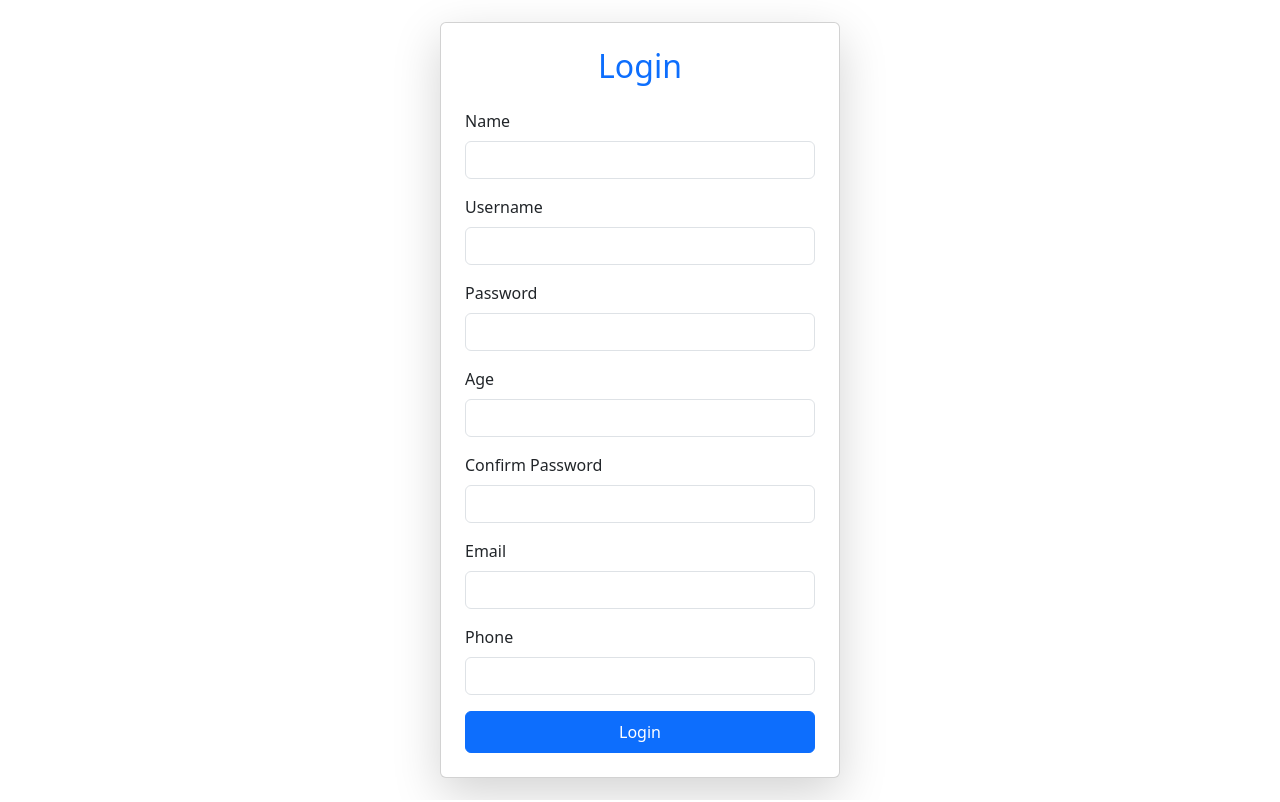
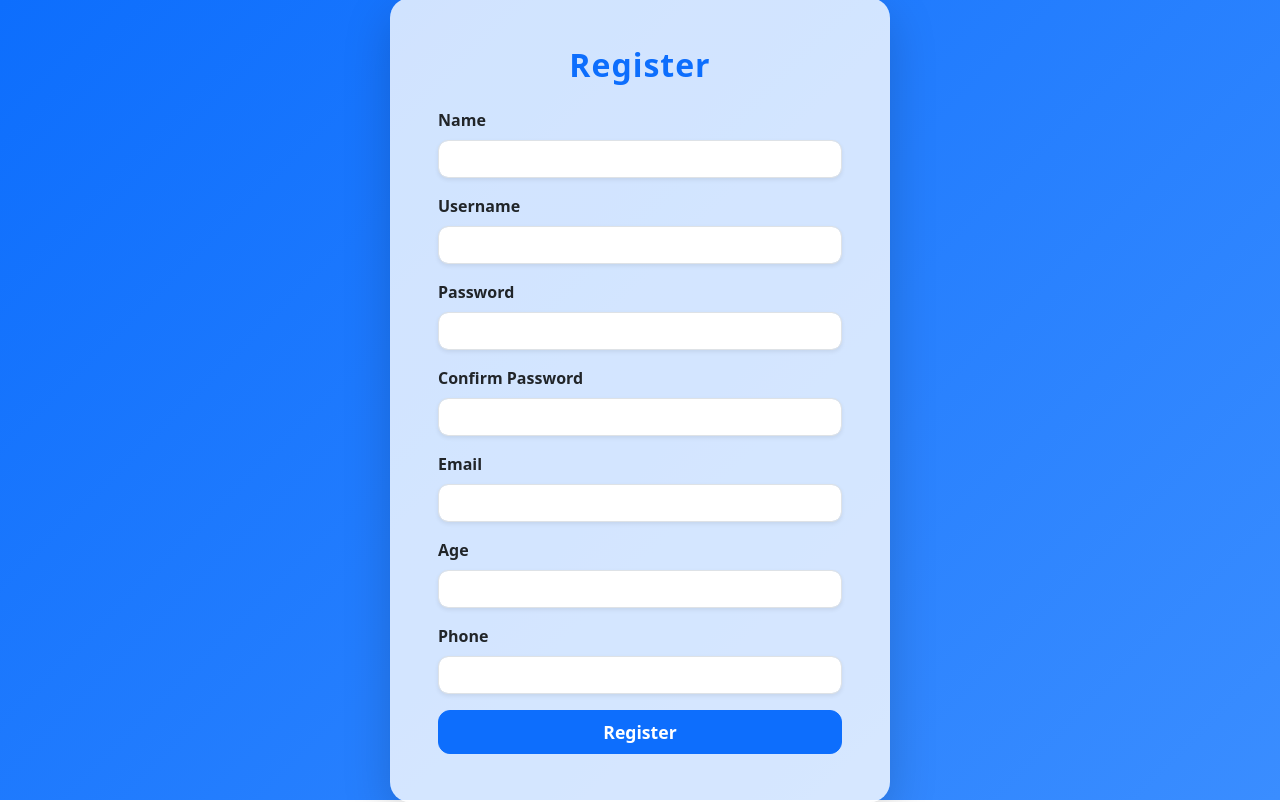
Before and after one commit to Ghostnodedev/primexchange, a Next.js app: page /register in a window 1280 px wide. Built offline with nearby package versions, Linux system fonts and the light colour scheme.

Commit message:
final structure demo header and logn and register

```diff
--- a/app/component/header.jsx
+++ b/app/component/header.jsx
@@ -61,7 +61,7 @@ export default function Navbar() {
               <a className="nav-link text-white" href="/home">Home</a>
             </li>
             <li className="nav-item">
-              <a className="nav-link text-white" href="/account">Account</a>
+              <a className="nav-link text-white" href="/contact us">contact us</a>
             </li>
             <li className="nav-item">
               <a className="nav-link text-white" href="/exchange">Exchange</a>
--- a/app/register/page.js
+++ b/app/register/page.js
@@ -1,8 +1,8 @@
 "use client";
 import { useState } from "react";
-import { useRouter } from "next/navigation"; // ✅ Correct import
+import { useRouter } from "next/navigation";
 
-export default function LoginPage() {
+export default function RegisterPage() {
   const [message, setMessage] = useState("");
   const router = useRouter();
 
@@ -29,11 +29,13 @@ export default function LoginPage() {
         }
       );
 
+      const data = await res.json();
+
       if (res.ok) {
-        setMessage("Login successful! Redirecting...");
-        setTimeout(() => router.push("/login"), 1500); // ✅ Now it will work
+        setMessage("Registration successful! Redirecting...");
+        setTimeout(() => router.push("/login"), 1500);
       } else {
-        setMessage("Login failed. Check your credentials.");
+        setMessage(data.message || "Registration failed. Check your input.");
       }
     } catch (err) {
       setMessage("Network error");
@@ -42,89 +44,78 @@ export default function LoginPage() {
   };
 
   return (
-    <div className="container d-flex justify-content-center align-items-center vh-100">
+    <div
+      className="d-flex justify-content-center align-items-center vh-100 p-3"
+      style={{
+        background: "linear-gradient(135deg, #0d6efd, #3a8dff)",
+        minHeight: "100vh",
+      }}
+    >
       <div
-        className="card shadow-lg p-4"
-        style={{ width: "100%", maxWidth: "400px" }}
+        className="card shadow-lg p-5 border-0"
+        style={{
+          width: "100%",
+          maxWidth: "500px",
+          borderRadius: "20px",
+          backgroundColor: "#ffffffcc",
+          boxShadow: "0 12px 40px rgba(0,0,0,0.25)",
+          transition: "0.3s",
+        }}
       >
-        <h2 className="text-center text-primary mb-4">Login</h2>
+        <h2
+          className="text-center text-primary mb-4"
+          style={{ fontWeight: "700", letterSpacing: "1px", fontSize: "2rem" }}
+        >
+          Register
+        </h2>
+
         <form onSubmit={handleSubmit}>
-          <div className="mb-3">
-            <label htmlFor="Name" className="form-label">
-              Name
-            </label>
-            <input type="text" name="name" className="form-control" required />
-          </div>
+          {[
+            { label: "Name", type: "text", name: "name" },
+            { label: "Username", type: "text", name: "username" },
+            { label: "Password", type: "password", name: "password" },
+            { label: "Confirm Password", type: "password", name: "confirmpassword" },
+            { label: "Email", type: "email", name: "email" },
+            { label: "Age", type: "number", name: "age" },
+            { label: "Phone", type: "tel", name: "phone" },
+          ].map((field) => (
+            <div className="mb-3" key={field.name}>
+              <label htmlFor={field.name} className="form-label fw-semibold text-dark">
+                {field.label}
+              </label>
+              <input
+                type={field.type}
+                name={field.name}
+                className="form-control shadow-sm"
+                required
+                style={{
+                  borderRadius: "10px",
+                  transition: "0.3s",
+                }}
+              />
+            </div>
+          ))}
 
-          <div className="mb-3">
-            <label htmlFor="username" className="form-label">
-              Username
-            </label>
-            <input
-              type="text"
-              name="username"
-              className="form-control"
-              required
-            />
-          </div>
-
-          <div className="mb-3">
-            <label htmlFor="password" className="form-label">
-              Password
-            </label>
-            <input
-              type="password"
-              name="password"
-              className="form-control"
-              required
-            />
-          </div>
-
-          <div className="mb-3">
-            <label htmlFor="age" className="form-label">
-              Age
-            </label>
-            <input type="number" name="age" className="form-control" required />
-          </div>
-
-          <div className="mb-3">
-            <label htmlFor="confirmpassword" className="form-label">
-              Confirm Password
-            </label>
-            <input
-              type="password"
-              name="confirmpassword"
-              className="form-control"
-              required
-            />
-          </div>
-
-          <div className="mb-3">
-            <label htmlFor="email" className="form-label">
-              Email
-            </label>
-            <input
-              type="email"
-              name="email"
-              className="form-control"
-              required
-            />
-          </div>
-
-          <div className="mb-3">
-            <label htmlFor="phone" className="form-label">
-              Phone
-            </label>
-            <input type="tel" name="phone" className="form-control" required />
-          </div>
-
-          <button type="submit" className="btn btn-primary w-100 py-2">
-            Login
+          <button
+            type="submit"
+            className="btn btn-primary w-100 py-2"
+            style={{
+              fontWeight: "600",
+              fontSize: "1.1rem",
+              borderRadius: "12px",
+              transition: "0.3s",
+            }}
+          >
+            Register
           </button>
         </form>
 
         {message && (
-          <div className="alert alert-info mt-3 text-center" role="alert">
+          <div
+            className="alert alert-primary mt-4 text-center"
+            role="alert"
+            style={{ borderRadius: "12px", fontWeight: "500", fontSize: "0.95rem" }}
+          >
             {message}
           </div>
         )}
```
Also changed, not shown: app/component/fetchapi.js (+107 -86 lines), app/login/page.js (+67 -30 lines), app/contact/page.js (added), app/exchange/page.js (added), app/page.js (line endings or trailing spaces).
